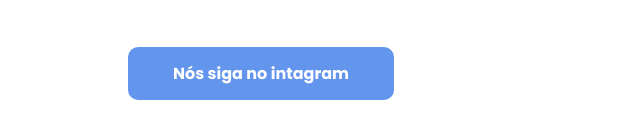
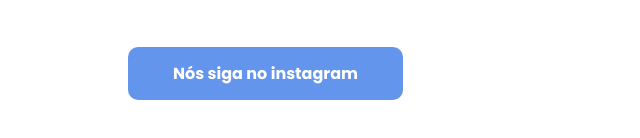
Before and after one commit to NkS1612/site.superlimp, a plain HTML site: page index.html in a window 1280 px wide. Shown: the part 704-842 px from the top of the page, 0-640 px from the left. Drawn offline with nearby package versions, Linux system fonts and the light colour scheme.

Commit message:
nova atualizacao de erro ortografico

```diff
--- a/index.html
+++ b/index.html
@@ -41,7 +41,7 @@
                     de estocagem, um centro de treinamento para atendermos e testar em ambiente real
                     as necessidades de nossos clientes,
                     então não perca tempo e venha nos conhecer.</p>
-                <a href="https://www.instagram.com/unilimpdistribuidora/" class="home-btn">Nós siga no intagram</a>
+                <a href="https://www.instagram.com/unilimpdistribuidora/" class="home-btn">Nós siga no instagram</a>
             </br></br></br></br></br></br></br></br></br></br></br></br></br>
 
             </div>
```
